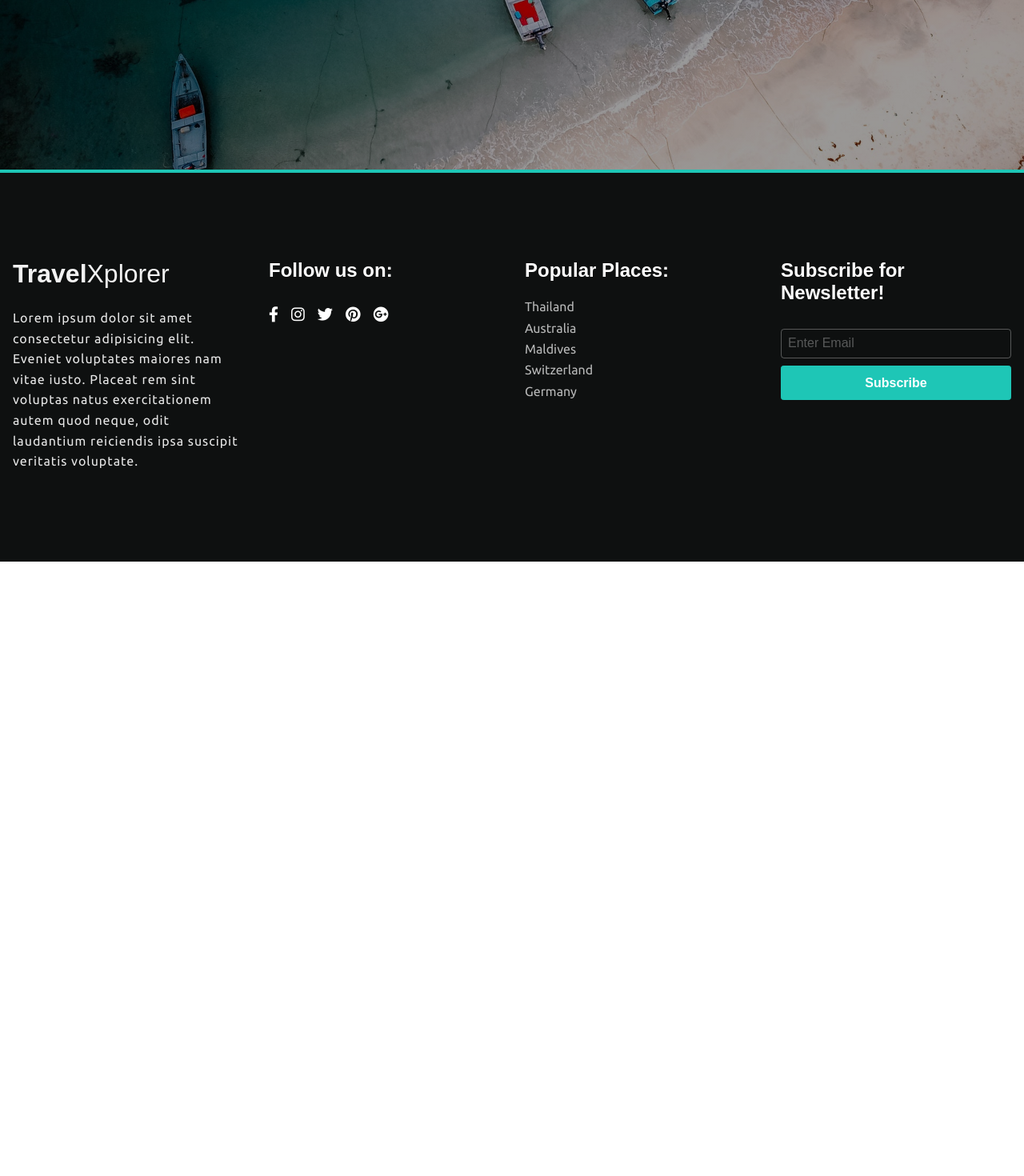
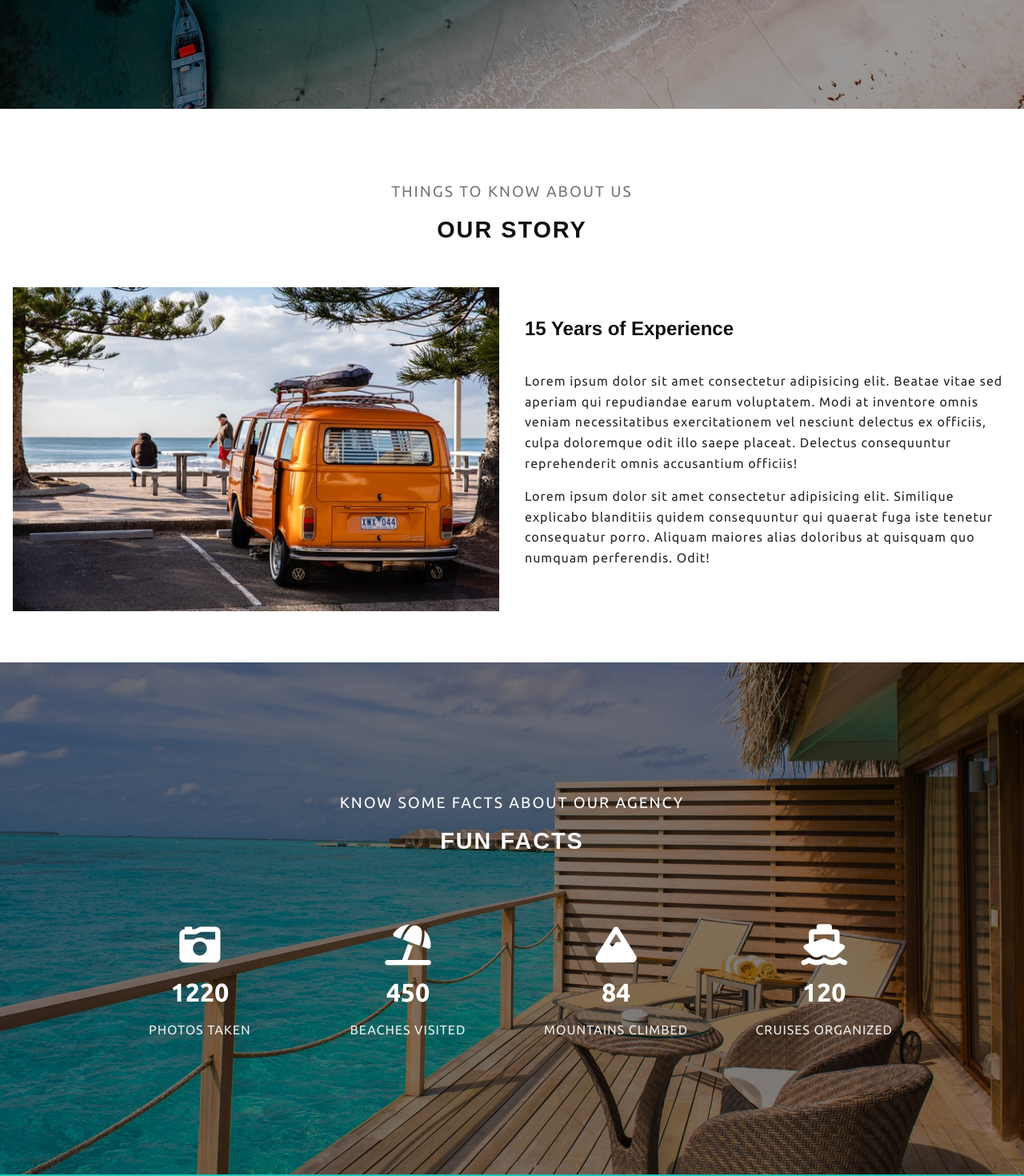
Before and after one commit to MuneneCalvin/TravelPlannerX, a React (Vite) app in the folder Frontend/: page /About in a window 1280 px wide. Shown: the part 740-2210 px from the top of the page at 80% size. Before the commit the page ends 1442 px from the top, so only its background shows below. Built offline with nearby package versions, Linux system fonts and the light colour scheme.

Commit message:
About page

```diff
--- a/Frontend/src/components/Navbar/Header.jsx
+++ b/Frontend/src/components/Navbar/Header.jsx
@@ -30,9 +30,9 @@ function Header() {
                     <li className = "nav-item">
                         <Link to="/Contact" className = "nav-link">Contact</Link>
                     </li>
-                    <li className = "nav-item">
+                    {/* <li className = "nav-item">
                         <Link to="/SignIn" className = "nav-link">Sign In</Link>
-                    </li>
+                    </li> */}
                 </ul>
             </div>
         </div>
--- a/Frontend/src/pages/About/About.css
+++ b/Frontend/src/pages/About/About.css
@@ -0,0 +1,47 @@
+:root{
+    --green: #1ec6b6;
+    --light-grey: #f7f7f7;
+    --dark: #0e1010;
+    --trans: all 0.3s ease-in-out;
+}
+.about-right .text{
+    margin-bottom: 1rem;
+    color: var(--dark);
+}
+.about-right h2{
+    margin-bottom: 2.5rem;
+    color: var(--dark);
+    font-family: 'Raleway', sans-serif;
+}
+
+#facts{
+    background: -webkit-gradient(linear, left top, left bottom, from(rgba(0, 0, 0, 0.5)), to(rgba(0, 0, 0, 0.5))), url(../../assets/facts-img.jpg) center/cover no-repeat;
+    background: -o-linear-gradient(rgba(0, 0, 0, 0.5), rgba(0, 0, 0, 0.5)), url(../../assets/facts-img.jpg) center/cover no-repeat;
+    background: linear-gradient(rgba(0, 0, 0, 0.5), rgba(0, 0, 0, 0.5)), url(../../assets/facts-img.jpg) center/cover no-repeat;
+    min-height: 80vh;
+}
+#facts .title-wrap{
+    color: #fff;
+}
+#facts .sm-title{
+    color: #fff;
+}
+#facts .lg-title {
+    color: #fff;
+}
+.facts-item{
+    color: #fff;
+    text-align: center;
+    padding: 2rem 0;
+}
+.facts-icon{
+    font-size: 3.2rem;
+}
+.facts-info strong{
+    font-size: 2rem;
+    display: block;
+    margin: 1rem 0;
+}
+.facts-info .text{
+    text-transform: uppercase;
+}
--- a/Frontend/src/pages/About/About.jsx
+++ b/Frontend/src/pages/About/About.jsx
@@ -1,11 +1,10 @@
-import Navbar from '../../components/Navbar/Header';
 import './About.css'
+import '../Home/Home.css'
+import AboutImg from '../../assets/about-img.jpg'
 
 function About() {
     return (
         <main>
-            <Navbar />
-
             <header className = "flex header-sm">
             <div className = "container">
                 <div className = "header-title">
@@ -15,6 +14,69 @@ function About() {
             </div>
         </header>
 
+        <section id = "about" className = "py-4">
+            <div className = "container">
+                <div className = "title-wrap">
+                    <span className = "sm-title">things to know about us</span>
+                    <h2 className = "lg-title">our story</h2>
+                </div>
+
+                <div className = "about-row">
+                    <div className = "about-left my-2">
+                        <img src = {AboutImg} alt = "about img" />
+                    </div>
+                    <div className = "about-right">
+                        <h2>15 Years of Experience</h2>
+                        <p className = "text">Lorem ipsum dolor sit amet consectetur adipisicing elit. Beatae vitae sed aperiam qui repudiandae earum voluptatem. Modi at inventore omnis veniam necessitatibus exercitationem vel nesciunt delectus ex officiis, culpa doloremque odit illo saepe placeat. Delectus consequuntur reprehenderit omnis accusantium officiis!</p>
+                        <p className = "text">Lorem ipsum dolor sit amet consectetur adipisicing elit. Similique explicabo blanditiis quidem consequuntur qui quaerat fuga iste tenetur consequatur porro. Aliquam maiores alias doloribus at quisquam quo numquam perferendis. Odit!</p>
+                    </div>
+                </div>
+            </div>
+        </section>
+
+        <section id = "facts" className = "py-4 flex">
+            <div className = "container">
+                <div className = 'title-wrap'>
+                    <span className = "sm-title">know some facts about our agency</span>
+                    <h2 className = "lg-title">fun facts</h2>
+                </div>
+
+                <div className = "facts-row">
+                    <div className = "facts-item">
+                        <span className = "fas fa-camera-retro facts-icon"></span>
+                        <div className = "facts-info">
+                            <strong>1220</strong>
+                            <p className = "text">photos taken</p>
+                        </div>
+                    </div>
+
+                    <div className = "facts-item">
+                        <span className = "fas fa-umbrella-beach  facts-icon"></span>
+                        <div className = "facts-info">
+                            <strong>450</strong>
+                            <p className = "text">beaches visited</p>
+                        </div>
+                    </div>
+
+                    <div className = "facts-item">
+                        <span className = "fas fa-mountain facts-icon"></span>
+                        <div className = "facts-info">
+                            <strong>84</strong>
+                            <p className = "text">mountains climbed</p>
+                        </div>
+                    </div>
+
+                    <div className = "facts-item">
+                        <span className = "fas fa-ship facts-icon"></span>
+                        <div className = "facts-info">
+                            <strong>120</strong>
+                            <p className = "text">cruises organized</p>
+                        </div>
+                    </div>
+                </div>
+            </div>
+        </section>
+
         </main>
     )
 }
--- a/Frontend/src/pages/Home/Home.css
+++ b/Frontend/src/pages/Home/Home.css
@@ -284,7 +284,7 @@ header{
 /* video */
 .video-wrapper{
     margin-top: 40px;
-    margin-bottom: 40px;
+    /* margin-bottom: 40px; */
     height: 500px;
     position: relative;
 }
--- a/Frontend/src/pages/Home/Home.jsx
+++ b/Frontend/src/pages/Home/Home.jsx
@@ -1,5 +1,7 @@
 // import { useRef } from 'react';
 // import ReactPlayer from 'react-player';
+import { Link } from 'react-router-dom';
+// import About from '../About/About'
 import brazil from '../../assets/featured-reo-de-janeiro-brazil.jpg';
 import australia from '../../assets/featured-north-bondi-australia.jpg';
 import germany from '../../assets/featured-berlin-germany.jpg';
@@ -145,7 +147,7 @@ function Home() {
                         </span>
                         <h3>Luxurious Hotel</h3>
                         <p className = "text">Lorem ipsum dolor sit amet, consectetur adipisicing elit. Quidem quo, totam repellat velit, dignissimos sequi error a minima architecto fugit nisi dolorum repellendus?</p>
-                        <a href = "#" className = "btn">Read more</a>
+                        <Link to='/About' className = "btn">Read more</Link>
                     </div>
 
                     <div className = "services-item">
@@ -154,7 +156,7 @@ function Home() {
                         </span>
                         <h3>Trave Guide</h3>
                         <p className = "text">Lorem ipsum dolor sit amet, consectetur adipisicing elit. Quidem quo, totam repellat velit, dignissimos sequi error a minima architecto fugit nisi dolorum repellendus?</p>
-                        <a href = "#" className = "btn">Read more</a>
+                        <Link to='/About' className = "btn">Read more</Link>
                     </div>
 
                     <div className = "services-item">
@@ -163,7 +165,7 @@ function Home() {
                         </span>
                         <h3>Suitable Price</h3>
                         <p className = "text">Lorem ipsum dolor sit amet, consectetur adipisicing elit. Quidem quo, totam repellat velit, dignissimos sequi error a minima architecto fugit nisi dolorum repellendus?</p>
-                        <a href = "#" className = "btn">Read more</a>
+                        <Link to='/About' className = "btn">Read more</Link>
                     </div>
                 </div>
             </div>
--- a/Frontend/src/pages/Hotels/Hotels.css
+++ b/Frontend/src/pages/Hotels/Hotels.css
@@ -4,10 +4,10 @@
     --dark: #0e1010;
     --trans: all 0.3s ease-in-out;
 }
-section {
+/* section {
     padding: 100px 0;
     background: var(--light-grey);
-  }
+  } */
 
   h1 {
     font-size: 40px;
```
